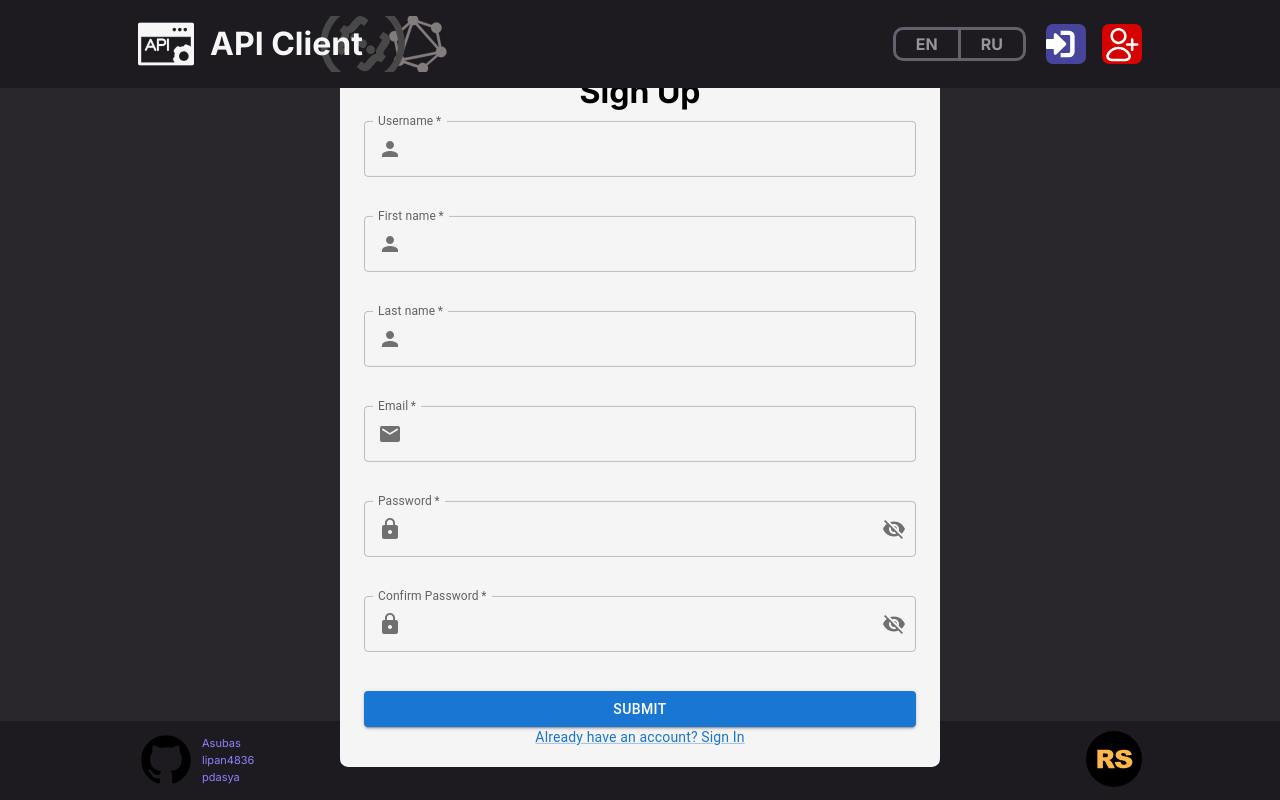
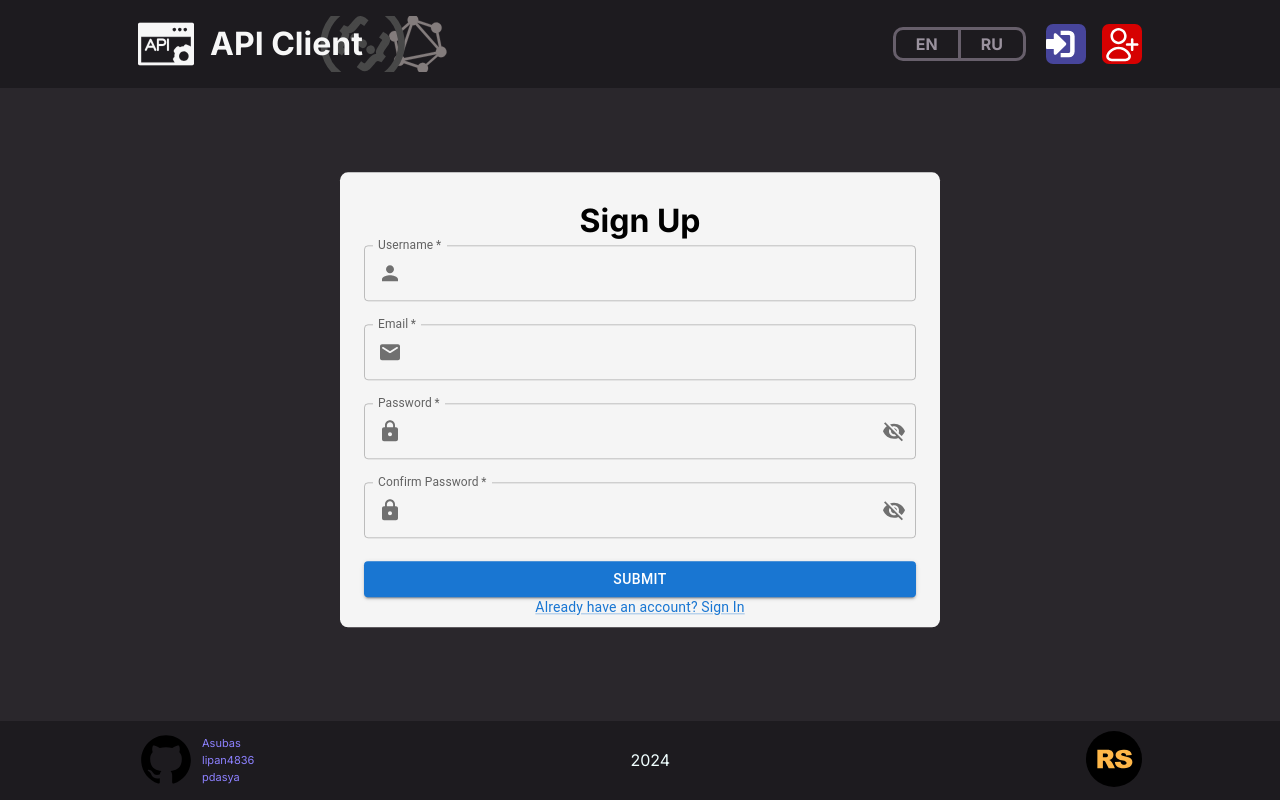
Before and after one commit to Asubas/graphiql-app, a Next.js app: page /signUp in a window 1280 px wide. Built offline with nearby package versions, Linux system fonts and the light colour scheme; no server answers.

Commit message:
fix: fix signUp page

```diff
--- a/src/components/AuthForm/AuthForm.module.scss
+++ b/src/components/AuthForm/AuthForm.module.scss
@@ -1,18 +1,30 @@
 .header {
   color: black;
   text-align: center;
-  margin-bottom: 10px;
+  margin-bottom: 5px;
 }
 
-.authWrapper {
+.authSignInWrapper {
   background-color: #f5f5f5;
-  padding: 20px;
+  padding: 5px;
+  border-radius: 8px;
+  position: absolute;
+  top: 50%;
+  left: 50%;
+  transform: translate(-50%, -50%);
+  min-height: 250px;
+}
+
+.authSignUpWrapper {
+  background-color: #f5f5f5;
+  padding: 10px;
   border-radius: 8px;
   position: absolute;
   top: 50%;
   left: 50%;
   transform: translate(-50%, -50%);
   min-height: 350px;
+  z-index: 100;
 }
 
 .navigationLink {
--- a/src/components/AuthForm/AuthForm.tsx
+++ b/src/components/AuthForm/AuthForm.tsx
@@ -21,8 +21,6 @@ interface SignInInputs {
 
 interface SignUpInputs {
   username: string;
-  firstName: string;
-  lastName: string;
   email: string;
   password: string;
   confirmPassword: string;
@@ -65,10 +63,10 @@ const AuthForm: React.FC<AuthFormProps> = ({ title, onSubmit }) => {
   const handleClickShowConfirmPassword = () => setShowConfirmPassword(!showConfirmPassword);
 
   return (
-    <Container maxWidth="sm" className={style.authWrapper}>
+    <Container maxWidth="sm" className={isSignIn ? style.authSignInWrapper : style.authSignUpWrapper}>
       <h1 className={style.header}>{title}</h1>
       <form onSubmit={handleSubmit(onSubmitForm)} noValidate>
-        <Grid container spacing={2} direction="column">
+        <Grid container spacing={0} direction="column">
           {!isSignIn && (
             <>
               <Grid item xs={12}>
@@ -78,24 +76,6 @@ const AuthForm: React.FC<AuthFormProps> = ({ title, onSubmit }) => {
                   error={errors && 'username' in errors ? errors.username?.message || '' : ''}
                   startIcon={<PersonIcon />}
                   register={register('username')}
-                />
-              </Grid>
-              <Grid item xs={12}>
-                <TextInputField
-                  label="First name"
-                  type="text"
-                  error={errors && 'firstName' in errors ? errors.firstName?.message || '' : ''}
-                  startIcon={<PersonIcon />}
-                  register={register('firstName')}
-                />
-              </Grid>
-              <Grid item xs={12}>
-                <TextInputField
-                  label="Last name"
-                  type="text"
-                  error={errors && 'lastName' in errors ? errors.lastName?.message || '' : ''}
-                  startIcon={<PersonIcon />}
-                  register={register('lastName')}
                 />
               </Grid>
             </>
--- a/src/utils/validation.ts
+++ b/src/utils/validation.ts
@@ -21,8 +21,6 @@ export const signUpValidationSchema = Yup.object().shape({
     .required('Username is required')
     .min(3, 'Username must be at least 3 characters long')
     .max(15, 'Username must be at most 15 characters long'),
-  firstName: Yup.string().required('First name is required'),
-  lastName: Yup.string().required('Last name is required'),
   email: Yup.string()
     .required('Email is required')
     .matches(
```
